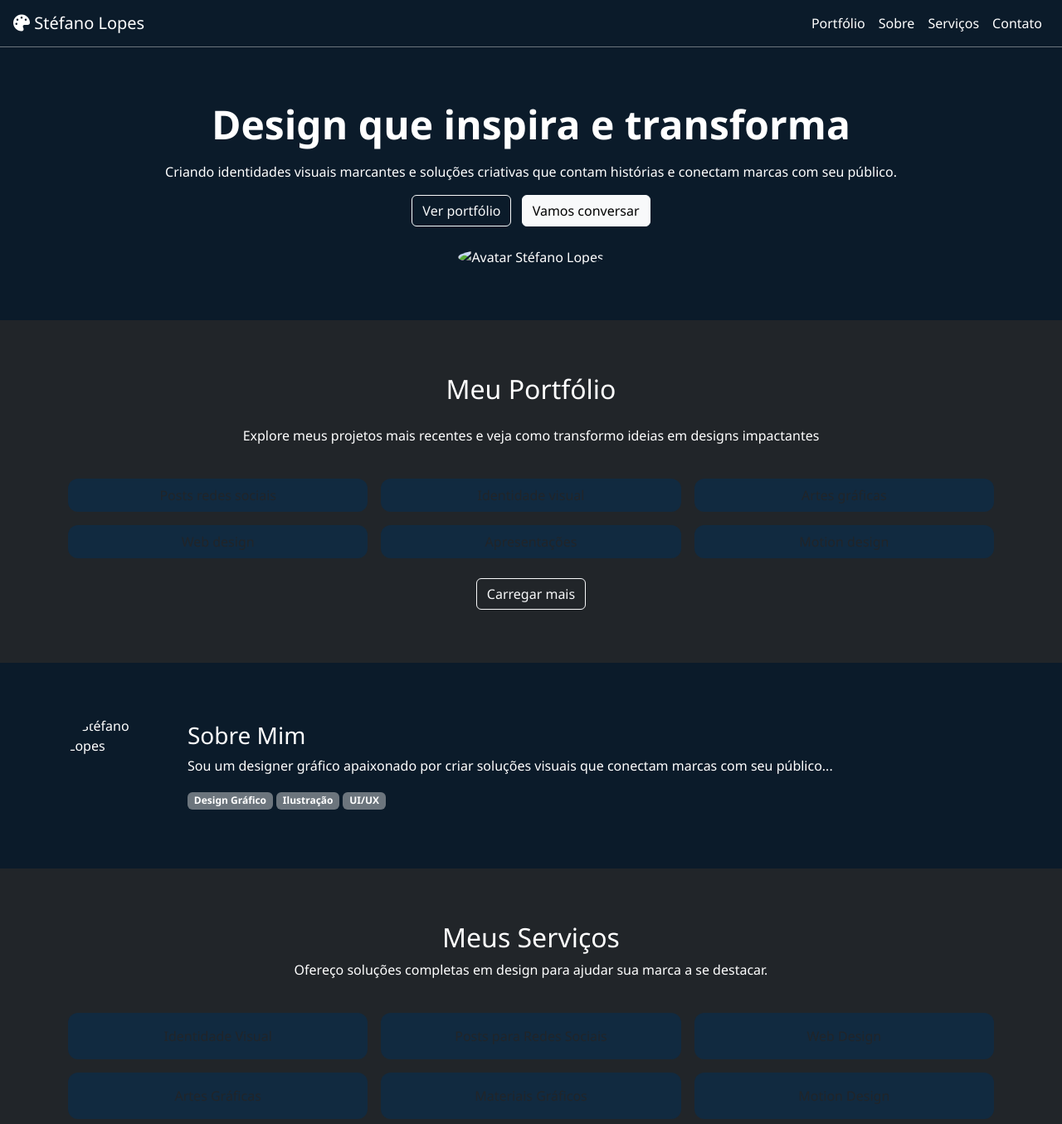
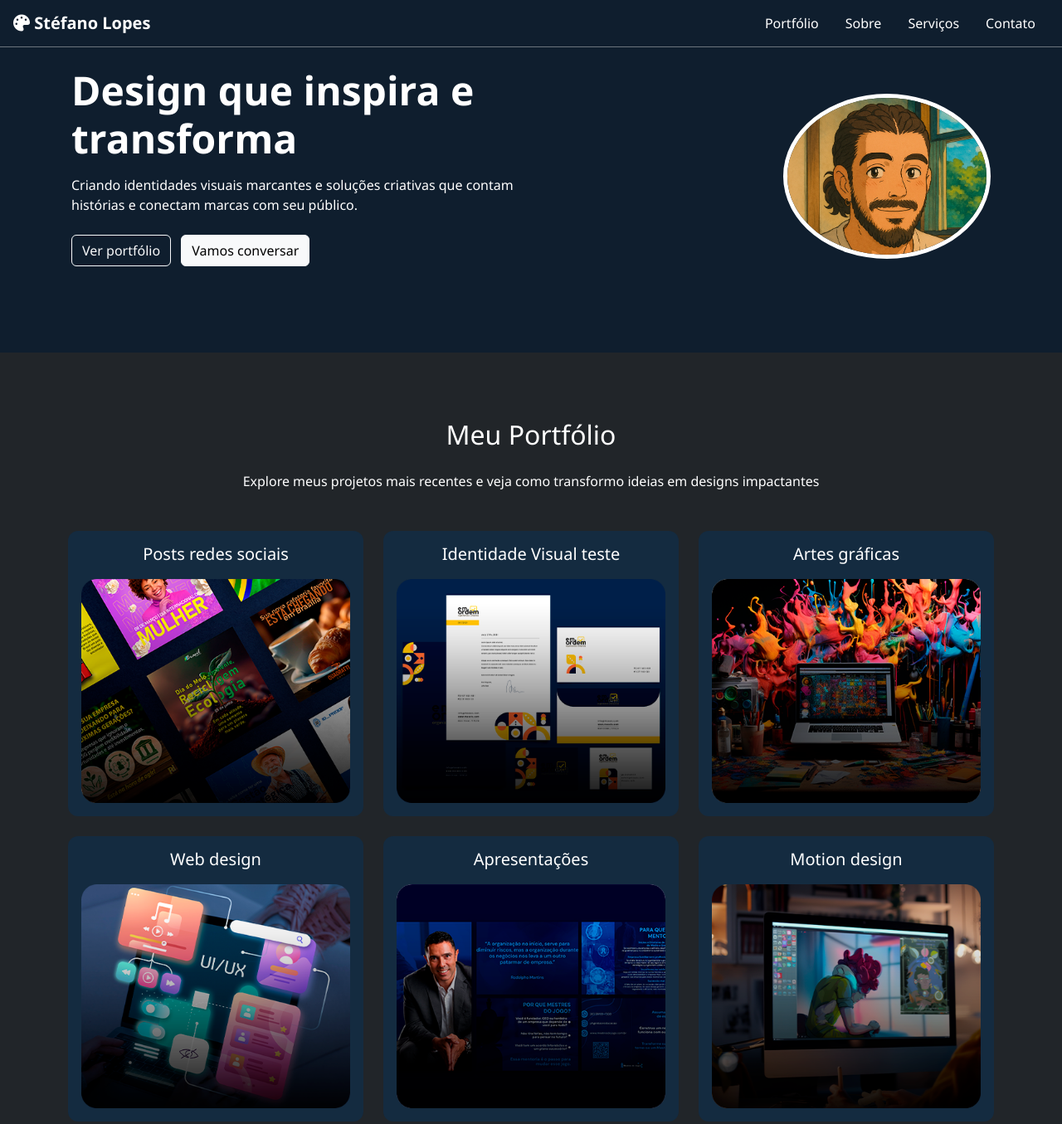
Before and after one commit to gustavoacs2000/stefano_lumba, a plain HTML site: page index.html in a window 1280 px wide. Shown: the top 1355 px of the page at 83% size. Drawn offline with nearby package versions, Linux system fonts and the light colour scheme.

Commit message:
main: version 0.5, needing some ajustments

```diff
--- a/index.html
+++ b/index.html
@@ -4,44 +4,127 @@
     <meta charset="UTF-8" />
     <meta name="viewport" content="width=device-width, initial-scale=1.0" />
     <title>Stéfano Lopes | Designer Gráfico</title>
-  <link rel="stylesheet" href="https://cdn.jsdelivr.net/npm/bootstrap@5.3.0/dist/css/bootstrap.min.css">
-  <link rel="stylesheet" href="https://cdnjs.cloudflare.com/ajax/libs/font-awesome/6.4.0/css/all.min.css">
+    <link
+      rel="stylesheet"
+      href="https://cdn.jsdelivr.net/npm/bootstrap@5.3.0/dist/css/bootstrap.min.css"
+    />
+    <link
+      rel="stylesheet"
+      href="https://cdnjs.cloudflare.com/ajax/libs/font-awesome/6.4.0/css/all.min.css"
+    />
     <style>
-    body { background: #0B1B2A; color: #fff; font-family: 'Segoe UI', sans-serif; }
-    a { color: inherit; text-decoration: none; }
-    a:hover { color: #ddd; }
-    .btn-outline-light:hover { background-color: #fff; color: #0B1B2A; }
-    .section { padding: 4rem 1rem; }
-    .avatar { width: 120px; height: 120px; border-radius: 50%; overflow: hidden; }
-    .card { background-color: #112A40; border: none; border-radius: 12px; }
-    .footer { border-top: 1px solid #223D5B; padding-top: 1rem; font-size: 0.9rem; }
-    .icon { margin-right: 0.5rem; }
+      body {
+        background: #0f1e2e;
+        color: #fff;
+        font-family: "Segoe UI", sans-serif;
+      }
+      a {
+        color: inherit;
+        text-decoration: none;
+      }
+      a:hover {
+        color: #ddd;
+      }
+      .btn-outline-light:hover {
+        background-color: #fff;
+        color: #0f1e2e;
+      }
+      .section {
+        padding: 5rem 1rem;
+      }
+      .avatar {
+        width: 250px;
+        border-radius: 50%;
+        overflow: hidden;
+        border: 5px solid #fff;
+      }
+      .card {
+        color: #fff;
+        background-color: #142b40;
+        border: none;
+        border-radius: 12px;
+        text-align: center;
+        padding: 1rem;
+      }
+      .card img {
+        border-radius: 10px;
+        width: 100%;
+        margin-top: 10px;
+      }
+      .footer {
+        border-top: 1px solid #223d5b;
+        padding-top: 1rem;
+        font-size: 0.9rem;
+        color: #fff;
+      }
+      .icon {
+        margin-right: 0.5rem;
+      }
+      .navbar {
+        position: fixed;
+        width: 100%;
+        top: 0;
+        left: 0;
+        z-index: 1000;
+      }
+      .hero {
+        display: flex;
+        align-items: center;
+        justify-content: space-between;
+        flex-wrap: wrap;
+      }
+      .hero-text {
+        max-width: 550px;
+      }
+      .form-control {
+        background: #112a40;
+        border: none;
+        color: #fff;
+      }
+      .form-control:focus {
+        background: #112a40;
+        color: #fff;
+        box-shadow: none;
+      }
     </style>
   </head>
   <body>
     <!-- Header -->
-  <nav class="navbar navbar-expand-lg bg-transparent border-bottom border-secondary px-3">
-    <a class="navbar-brand text-white" href="#"> <i class="fa-solid fa-palette"></i> Stéfano Lopes </a>
+    <nav
+      class="navbar navbar-expand-lg bg-transparent border-bottom border-secondary px-3"
+    >
+      <a class="navbar-brand text-white fw-bold" href="#">
+        <i class="fa-solid fa-palette"></i> Stéfano Lopes
+      </a>
       <div class="ms-auto d-none d-lg-flex">
-      <a href="#portfolio" class="mx-2">Portfólio</a>
-      <a href="#sobre" class="mx-2">Sobre</a>
-      <a href="#servicos" class="mx-2">Serviços</a>
-      <a href="#contato" class="mx-2">Contato</a>
+        <a href="#portfolio" class="mx-3">Portfólio</a>
+        <a href="#sobre" class="mx-3">Sobre</a>
+        <a href="#servicos" class="mx-3">Serviços</a>
+        <a href="#contato" class="mx-3">Contato</a>
       </div>
     </nav>
 
     <!-- Hero -->
-  <section class="section text-center">
-    <div class="container">
+    <section class="section hero container">
+      <div class="hero-text">
         <h1 class="fw-bold display-5">Design que inspira e transforma</h1>
-      <p class="mt-3">Criando identidades visuais marcantes e soluções criativas que contam histórias e conectam marcas com seu público.</p>
-      <div class="my-3">
-        <a class="btn btn-outline-light me-2" href="#portfolio">Ver portfólio</a>
+        <p class="mt-3">
+          Criando identidades visuais marcantes e soluções criativas que contam
+          histórias e conectam marcas com seu público.
+        </p>
+        <div class="my-4">
+          <a class="btn btn-outline-light me-2" href="#portfolio"
+            >Ver portfólio</a
+          >
           <a class="btn btn-light" href="#contato">Vamos conversar</a>
         </div>
-      <div class="mt-4">
-        <img src="avatar.png" class="avatar" alt="Avatar Stéfano Lopes">
       </div>
+      <div class="text-center mt-4 mt-md-0">
+        <img
+          src="./images/avatar.png"
+          class="avatar"
+          alt="Avatar Stéfano Lopes"
+        />
       </div>
     </section>
 
@@ -49,26 +132,68 @@
     <section id="portfolio" class="section bg-dark text-center">
       <div class="container">
         <h2 class="mb-4">Meu Portfólio</h2>
-      <p>Explore meus projetos mais recentes e veja como transformo ideias em designs impactantes</p>
-      <div class="row row-cols-1 row-cols-md-3 g-3 mt-4">
-        <div class="col"><div class="card p-2">Posts redes sociais</div></div>
-        <div class="col"><div class="card p-2">Identidade visual</div></div>
-        <div class="col"><div class="card p-2">Artes gráficas</div></div>
-        <div class="col"><div class="card p-2">Web design</div></div>
-        <div class="col"><div class="card p-2">Apresentações</div></div>
-        <div class="col"><div class="card p-2">Motion design</div></div>
+        <p>
+          Explore meus projetos mais recentes e veja como transformo ideias em
+          designs impactantes
+        </p>
+        <div class="row row-cols-1 row-cols-md-3 g-4 mt-4">
+          <div class="col">
+            <div class="card">
+              <h5>Posts redes sociais</h5>
+              <img src="./images/redes.png" alt="" />
             </div>
-      <button class="btn btn-outline-light mt-4">Carregar mais</button>
+          </div>
+          <div class="col">
+            <div class="card">
+              <h5>Identidade Visual teste</h5>
+              <img src="./images/id_visual.png" alt="" />
+            </div>
+          </div>
+          <div class="col">
+            <div class="card">
+              <h5>Artes gráficas</h5>
+              <img src="./images/artes_graficas.png" alt="" />
+            </div>
+          </div>
+          <div class="col">
+            <div class="card">
+              <h5>Web design</h5>
+              <img src="./images/web_design.png" alt="" />
+            </div>
+          </div>
+          <div class="col">
+            <div class="card">
+              <h5>Apresentações</h5>
+              <img src="./images/apresentacao.png" alt="" />
+            </div>
+          </div>
+          <div class="col">
+            <div class="card">
+              <h5>Motion design</h5>
+              <img src="./images/motion_design.png" alt="" />
+            </div>
+          </div>
+        </div>
       </div>
     </section>
 
     <!-- Sobre Mim -->
     <section id="sobre" class="section">
       <div class="container d-md-flex align-items-center">
-      <img src="avatar.png" class="avatar me-md-4 mb-3 mb-md-0" alt="Stéfano Lopes" />
+        <img
+          src="./images/avatar.png"
+          class="avatar me-md-4 mb-3 mb-md-0"
+          alt="Stéfano Lopes"
+          style="width: 150px"
+        />
         <div>
           <h3>Sobre Mim</h3>
-        <p>Sou um designer gráfico apaixonado por criar soluções visuais que conectam marcas com seu público...</p>
+          <p>
+            Sou um designer gráfico apaixonado por criar soluções visuais que
+            conectam marcas com seu público. Trabalho com identidade visual,
+            social media, ilustrações, apresentações e design digital, buscando
+            sempre alinhar estética e propósito.
+          </p>
           <div class="mt-2">
             <span class="badge bg-secondary">Design Gráfico</span>
             <span class="badge bg-secondary">Ilustração</span>
@@ -82,14 +207,29 @@
     <section id="servicos" class="section bg-dark text-center">
       <div class="container">
         <h2>Meus Serviços</h2>
-      <p>Ofereço soluções completas em design para ajudar sua marca a se destacar.</p>
-      <div class="row row-cols-1 row-cols-md-3 g-3 mt-4">
-        <div class="col"><div class="card p-3">Identidade Visual</div></div>
-        <div class="col"><div class="card p-3">Posts para Redes Sociais</div></div>
-        <div class="col"><div class="card p-3">Web Design</div></div>
-        <div class="col"><div class="card p-3">Artes Gráficas</div></div>
-        <div class="col"><div class="card p-3">Materiais Gráficos</div></div>
-        <div class="col"><div class="card p-3">Motion Design</div></div>
+        <p>
+          Ofereço soluções completas em design para ajudar sua marca a se
+          destacar.
+        </p>
+        <div class="row row-cols-1 row-cols-md-3 g-4 mt-4">
+          <div class="col">
+            <div class="card p-3">Identidade Visual</div>
+          </div>
+          <div class="col">
+            <div class="card p-3">Posts para Redes Sociais</div>
+          </div>
+          <div class="col">
+            <div class="card p-3">Web Design</div>
+          </div>
+          <div class="col">
+            <div class="card p-3">Artes Gráficas</div>
+          </div>
+          <div class="col">
+            <div class="card p-3">Materiais Gráficos</div>
+          </div>
+          <div class="col">
+            <div class="card p-3">Motion Design</div>
+          </div>
         </div>
       </div>
     </section>
@@ -98,25 +238,48 @@
     <section id="contato" class="section">
       <div class="container">
         <h2 class="text-center mb-4">Vamos conversar</h2>
-      <div class="row g-3">
+        <div class="row g-4">
           <div class="col-md-6">
-          <p>Pronto para transformar suas ideias em designs incríveis? Entre em contato!</p>
+            <p>
+              Pronto para transformar suas ideias em designs incríveis? Entre em
+              contato!
+            </p>
             <p><i class="fa fa-envelope icon"></i>stefanolumags@hotmail.com</p>
             <p><i class="fa fa-phone icon"></i>+55 (61) 98586-4315</p>
             <p><i class="fa fa-map-marker-alt icon"></i>Brasília, Brasil</p>
             <p>
-            <a href="#"><i class="fab fa-behance"></i></a>
-            <a href="#"><i class="fab fa-linkedin"></i></a>
-            <a href="#"><i class="fab fa-instagram"></i></a>
+              <a href="#"><i class="fab fa-behance fa-lg me-2"></i></a>
+              <a
+                href="https://www.linkedin.com/in/st%C3%A9fano-lumba/"
+                target="_blank"
+                ><i class="fab fa-linkedin fa-lg me-2"></i
+              ></a>
+              <a href="#"><i class="fab fa-instagram fa-lg"></i></a>
             </p>
           </div>
           <div class="col-md-6">
             <form>
-            <input class="form-control mb-2" type="text" placeholder="Seu Nome">
-            <input class="form-control mb-2" type="email" placeholder="Seu Email">
-            <input class="form-control mb-2" type="text" placeholder="Assunto">
-            <textarea class="form-control mb-2" rows="3" placeholder="Sua Mensagem"></textarea>
-            <button class="btn btn-light">Enviar Mensagem</button>
+              <input
+                class="form-control mb-3"
+                type="text"
+                placeholder="Seu Nome"
+              />
+              <input
+                class="form-control mb-3"
+                type="email"
+                placeholder="Seu Email"
+              />
+              <input
+                class="form-control mb-3"
+                type="text"
+                placeholder="Assunto"
+              />
+              <textarea
+                class="form-control mb-3"
+                rows="3"
+                placeholder="Sua Mensagem"
+              ></textarea>
+              <button class="btn btn-light w-100">Enviar Mensagem</button>
             </form>
           </div>
         </div>
@@ -126,7 +289,10 @@
     <!-- Footer -->
     <footer class="footer text-center mt-5 pb-3">
       <div class="container">
-      <p><i class="fa-solid fa-palette"></i> Stéfano Lopes | Transformando ideias em design</p>
+        <p class="mb-1 fw-bold">
+          <i class="fa-solid fa-palette"></i> Stéfano Lopes | Transformando
+          ideias em design
+        </p>
         <small>&copy; 2025 Stéfano Lopes. Todos os direitos reservados.</small>
       </div>
     </footer>
```
Lines whose indentation alone changed are shown as unchanged.
